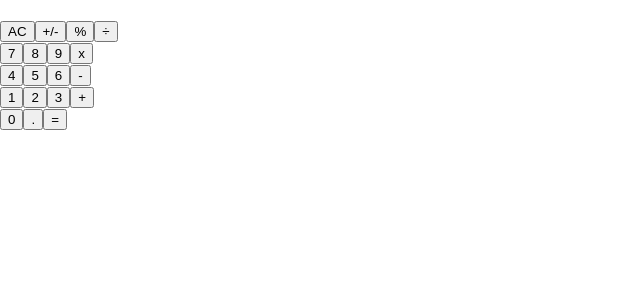
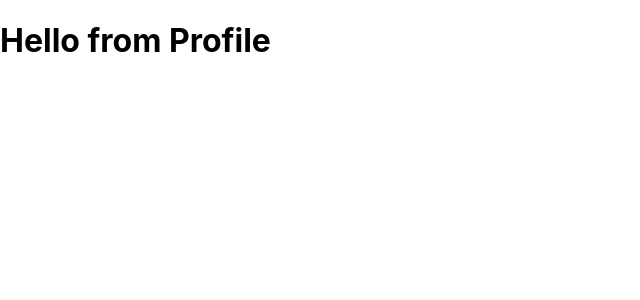
Before and after one commit to DcRonan/calculator-react, a React (Create React App) app: page /profile in a window 1280 px wide. Shown: the top 300 px of the page, without its empty margins (0-640 px from the left). Built offline with nearby package versions, Linux system fonts and the light colour scheme.

Commit message:
add routes

```diff
--- /dev/null
+++ b/src/components/Profile.js
@@ -0,0 +1,5 @@
+import React from 'react';
+
+const Profile = () => (<div><h1>Hello from Profile</h1></div>);
+
+export default Profile;
--- /dev/null
+++ b/src/components/Routes.js
@@ -0,0 +1,15 @@
+import React from 'react';
+import { BrowserRouter, Switch, Route } from 'react-router-dom';
+import App from './App';
+import Profile from './Profile';
+
+const Routes = () => (
+  <BrowserRouter>
+    <Switch>
+      <Route path="/" component={App} exact />
+      <Route path="/profile" component={Profile} exact />
+    </Switch>
+  </BrowserRouter>
+);
+
+export default Routes;
--- a/src/index.js
+++ b/src/index.js
@@ -1,14 +1,13 @@
 import React from 'react';
 import ReactDOM from 'react-dom';
-import { BrowserRouter } from 'react-router-dom';
 import './index.css';
-import App from './components/App';
+import Routes from './components/Routes';
 import reportWebVitals from './reportWebVitals';
 
 ReactDOM.render(
-  <BrowserRouter>
-    <App />
-  </BrowserRouter>,
+  <React.StrictMode>
+    <Routes />
+  </React.StrictMode>,
   document.getElementById('root'),
 );
 
```
